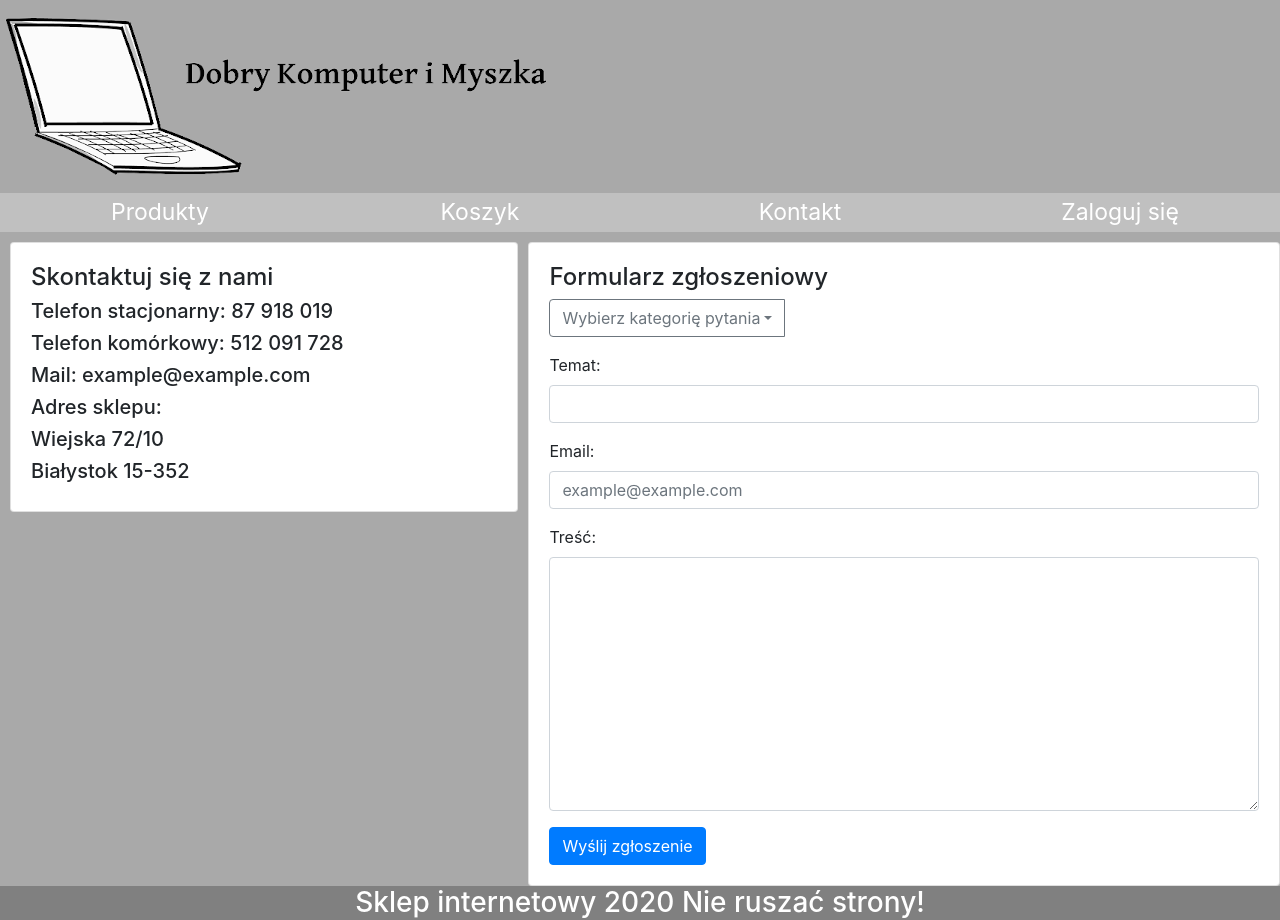
After one commit to BuczuTex/projektPwI, a PHP site: page /kontakt.html in a window 1280 px wide. The commit adds this page. Run offline with PHP 8.4, Linux system fonts and the light colour scheme; some libraries are stand-ins or nearby versions.

Commit message:
19.03.2020 21:13

```diff
--- a/FrontEnd/CSS/style3.css
+++ b/FrontEnd/CSS/style3.css
@@ -58,7 +58,8 @@ footer h3{
 }
 .nazwa_produktu{
     position:absolute;
-    left:220px;
+    left:34.4%;
+    word-wrap: break-word;
 }
 a{
     display:block;
--- /dev/null
+++ b/FrontEnd/CSS/style4.css
@@ -0,0 +1,59 @@
+#baner{
+    display:block;
+    margin-right:auto;
+}
+.donava{
+    width:25%;
+    padding:2px;
+    text-align: center;
+    font-size: 23px;
+    background-color: silver;
+}
+ul{
+    display: flex;
+    margin:0;
+    padding:0;
+    list-style-type:none;
+}
+body{
+    background-color: darkgrey;
+    margin:0;
+    padding:0;
+}
+nav a{
+    display:block;
+    text-decoration: none;
+    color:white;
+}
+nav a:hover{
+    background-color: springgreen;
+    text-decoration: none;
+    color:white;
+}
+.donava:hover{
+    background-color:springgreen;
+}
+header{
+    background-color: darkgrey;
+}
+footer h3{
+    color:white;
+    background-color:gray;
+    text-align: center;
+    margin-bottom: 0;
+}
+.content{
+    display: grid;
+    margin-top: 10px;
+    grid-template-columns: 40.5%;
+}
+.leftside{
+    margin-left: 10px;
+    grid-row: 1;
+    grid-column: 1;
+}
+.lright{
+    grid-row:1;
+    grid-column:2;
+    margin-left: 10px;
+}
--- /dev/null
+++ b/FrontEnd/kontakt.html
@@ -0,0 +1,78 @@
+<!DOCTYPE html>
+<html lang="pl">
+    <head>
+        <meta charset="utf-8">
+        <title>Sklep Komputerowy</title>
+        <link rel="stylesheet" href="https://maxcdn.bootstrapcdn.com/bootstrap/4.0.0/css/bootstrap.min.css" integrity="sha384-Gn5384xqQ1aoWXA+058RXPxPg6fy4IWvTNh0E263XmFcJlSAwiGgFAW/dAiS6JXm" crossorigin="anonymous">
+        <link rel="stylesheet" type="text/css" href="CSS/style4.css">
+        <script src="https://code.jquery.com/jquery-3.2.1.slim.min.js" integrity="sha384-KJ3o2DKtIkvYIK3UENzmM7KCkRr/rE9/Qpg6aAZGJwFDMVNA/GpGFF93hXpG5KkN" crossorigin="anonymous"></script>
+<script src="https://cdnjs.cloudflare.com/ajax/libs/popper.js/1.12.9/umd/popper.min.js" integrity="sha384-ApNbgh9B+Y1QKtv3Rn7W3mgPxhU9K/ScQsAP7hUibX39j7fakFPskvXusvfa0b4Q" crossorigin="anonymous"></script>
+<script src="https://maxcdn.bootstrapcdn.com/bootstrap/4.0.0/js/bootstrap.min.js" integrity="sha384-JZR6Spejh4U02d8jOt6vLEHfe/JQGiRRSQQxSfFWpi1MquVdAyjUar5+76PVCmYl" crossorigin="anonymous"></script>
+<link rel="icon" href="obrazki/icon.png">
+    </head>
+    <body>
+        <header>
+            <a href = "mainPage.html">
+                <img src="obrazki/komputer.png" alt="banner" id="banner">
+            </a>
+        </header>
+        <nav>
+            <ul>
+                <li class="donava"><a href="produkty.html">Produkty</a></li>
+                <li class="donava"><a href="koszyk.html">Koszyk</a></li>
+                <li class="donava"><a href="kontakt.html">Kontakt</a></li>
+                <li class="donava"><a href="logowanie.html">Zaloguj się</a></li>
+            </ul>
+          </nav>
+          <div class="content">
+              <div class="leftside">
+                <div class="card contact-bar">
+                    <div class="card-body">
+                        <h4>Skontaktuj się z nami</h4>
+                        <h5>Telefon stacjonarny: 87 918 019</h5>
+                        <h5>Telefon komórkowy: 512 091 728</h5>
+                        <h5>Mail: example@example.com</h5>
+                        <h5>Adres sklepu: </h5>
+                        <h5>Wiejska 72/10</h5>
+                        <h5>Białystok 15-352</h5>
+                    </div>
+                </div>
+             </div>
+             <div class="lright">
+                <div class="card formularz">
+                    <div class="card-body">
+                        <h4>Formularz zgłoszeniowy</h4>
+                        <div class="input-group mb-3">
+                            <div class="input-group-prepend">
+                              <button class="btn btn-outline-secondary dropdown-toggle" type="button" data-toggle="dropdown" aria-haspopup="true" aria-expanded="false">Wybierz kategorię pytania</button>
+                              <div class="dropdown-menu">
+                                <a class="dropdown-item" href="#">Zapytanie handlowe/techniczne</a>
+                                <a class="dropdown-item" href="#">Zapytaj o zamówienie</a>
+                                <a class="dropdown-item" href="#">Zapytaj o reklamacje lub zwroty</a>
+                              </div>
+                            </div>
+                        </div>
+                        <form>
+                            <div class="form-group">
+                                <label for="temat">Temat:</label>
+                                <input type="text" class="form-control" id="temat">
+                            </div>
+                            <div class="form-group">
+                                <label for="email">Email:</label>
+                                <input type="email" class="form-control" id="email" placeholder="example@example.com">
+                            </div>
+                            <div class="form-group">
+                                <label for="form-text">Treść:</label>
+                                <textarea class="form-control" rows="10" id="form-text"></textarea>
+                            </div>
+                            <button type="button" class="btn btn-primary">Wyślij zgłoszenie</button>
+                        </form>
+                    </div>
+                </div>
+              </div>
+            </div>
+            <footer>
+                <h3>Sklep internetowy 2020 Nie ruszać strony!</h3>
+              </footer>
+    </body>
+</html>
--- a/FrontEnd/koszyk.html
+++ b/FrontEnd/koszyk.html
@@ -19,7 +19,7 @@
         <nav>
             <ul>
                 <li class="donava"><a href="produkty.html">Produkty</a></li>
-                <li class="donava"><a href="koszyk.html">Koszyk (2)</a></li>
+                <li class="donava"><a href="koszyk.html">Koszyk</a></li>
                 <li class="donava"><a href="kontakt.html">Kontakt</a></li>
                 <li class="donava"><a href="logowanie.html">Zaloguj się</a></li>
             </ul>
```
Also changed, not shown: FrontEnd/CSS/style.css (+24 -0 lines), FrontEnd/admin/pages/edytuj-produkt.html (added, +16 -0 lines), FrontEnd/logowanie.html (added, +73 -0 lines).
